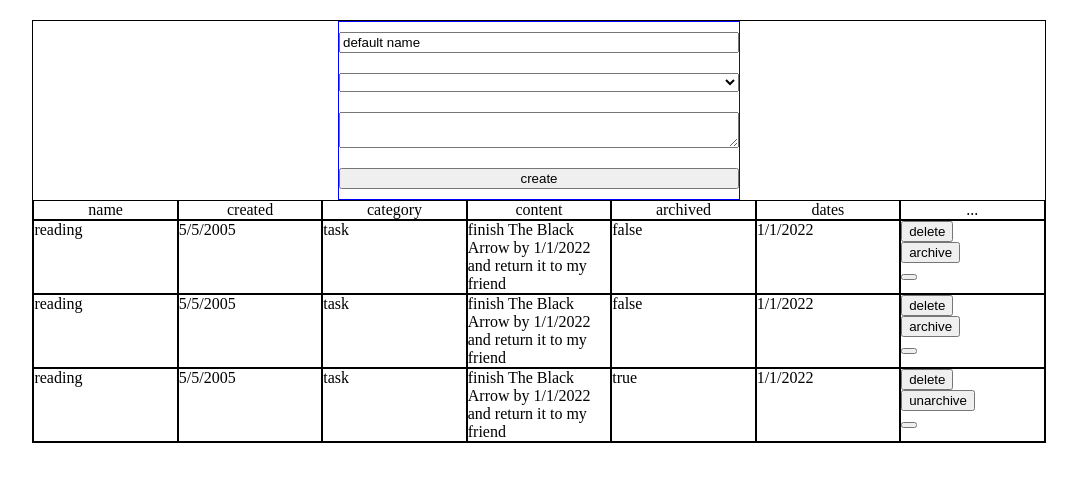
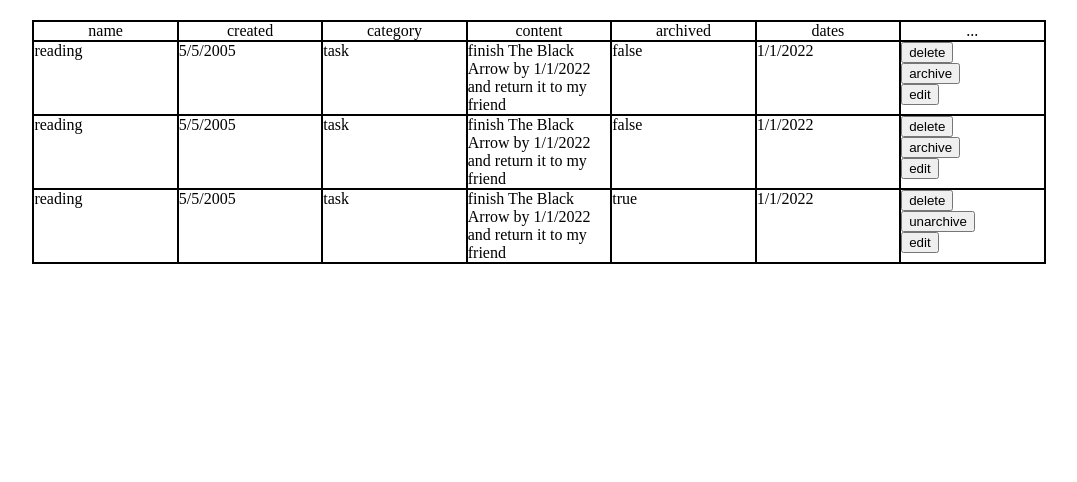
Before and after one commit to volodymyr-rutetskyi/radency, a React (Create React App) app in the folder hometask2/: page / in a window 1280 px wide. Shown: the top 482 px of the page, without its empty margins (101-1178 px from the left). Built offline with nearby package versions, Linux system fonts and the light colour scheme.

Commit message:
added note editing

```diff
--- a/hometask2/src/App.css
+++ b/hometask2/src/App.css
@@ -3,3 +3,6 @@
   width: 80%;
   margin: 20px auto;
 }
+.blurred {
+  filter: blur(1.5px);
+}
--- a/hometask2/src/components/noteForm/index.js
+++ b/hometask2/src/components/noteForm/index.js
@@ -3,52 +3,61 @@ import { connect } from "react-redux";
 import { createNote } from "../../redux/notes/noteActions";
 import "./noteForm.css";
 
-const NoteForm = ({ createNote }) => {
+const NoteForm = ({ handleNote, title, closeForm, note = {} }) => {
+  const categories = ["task", "idea", "random thought"];
+
   const [newNote, setNewNote] = useState({
-    name: "default name",
-    category: "",
-    content: "",
+    name: note.name ?? "",
+    category: note.category ?? categories[0],
+    content: note.content ?? "",
   });
 
   function changeInputHandler(event) {
     setNewNote((prev) => ({
-      ...{ prev },
+      ...prev,
       ...{ [event.target.name]: event.target.value },
     }));
   }
 
+  function saveNote(event) {
+    event.preventDefault();
+    handleNote({ ...note, ...newNote });
+    closeForm();
+  }
+
   return (
-    <form className="noteForm">
+    <div className="noteForm">
+      <form>
+        <h2>{title}</h2>
+        <label>note name:</label>
         <input
           type="name"
           name="name"
           value={newNote.name}
           onChange={changeInputHandler}
         />
+        <label>note category:</label>
         <select
           name="category"
           value={newNote.category}
           onChange={changeInputHandler}
-      ></select>
+        >
+          {categories.map((category) => (
+            <option key={category} value={category}>
+              {category}
+            </option>
+          ))}
+        </select>
+        <label>note content:</label>
         <textarea
           name="content"
           value={newNote.content}
           onChange={changeInputHandler}
         ></textarea>
-      <button
-        onClick={(event) => {
-          event.preventDefault();
-          createNote(newNote);
-        }}
-      >
-        create
-      </button>
+        <button onClick={saveNote}>save</button>
       </form>
+    </div>
   );
 };
 
-const mapDistapchToProps = (dispatch) => ({
-  createNote: (newNote) => dispatch(createNote(newNote)),
-});
-
-export default connect(null, mapDistapchToProps)(NoteForm);
+export default NoteForm;
--- a/hometask2/src/components/noteForm/noteForm.css
+++ b/hometask2/src/components/noteForm/noteForm.css
@@ -1,10 +1,24 @@
 .noteForm {
-    width: 400px;
-    border: 1px solid blue;
-    display: flex;
-    flex-direction: column;
-    margin: 0 auto;
+  background: seagreen;
+  position: absolute;
+  top: 100px;
+  left: 0;
+  right: 0;
+  margin: 0 auto 0 auto;
+  width: 300px;
+  z-index: 100;
+  padding: 10px;
+  box-sizing: border-box;
 }
-.noteForm>* {
-    margin: 10px 0;
+
+.noteForm form {
+  display: flex;
+  flex-direction: column;
+  text-align: start;
 }
+.noteForm h2 {
+  text-align: center;
+}
+.noteForm > * {
+  margin: 10px 0;
+}
--- a/hometask2/src/components/row/index.js
+++ b/hometask2/src/components/row/index.js
@@ -1,25 +1,32 @@
-import React from "react";
+import React, { useState } from "react";
 import { connect } from "react-redux";
-import { archiveNote, unarchiveNote } from "../../redux/notes/noteActions";
+import {
+  archiveNote,
+  editNote,
+  unarchiveNote,
+} from "../../redux/notes/noteActions";
 import ActionButton from "../actionButton.js";
+import NoteForm from "../noteForm";
 import "./row.css";
 
-const Row = ({ note, deleteNote, archiveNote, unarchiveNote , columnNames }) => {
+const Row = ({ note, deleteNote, archiveNote,editNote, unarchiveNote, columnNames }) => {
   const dates = note.content.match(/\d{1,2}\/\d{1,2}\/\d{4}/g);
+  const [noteFormOn, setNoteFormOn] = useState(false);
 
   const useArchiveBtnProps = (archived) => {
     return {
-      content: archived?'unarchive':'archive',
-      action: archived?unarchiveNote.bind(null, note.id):archiveNote.bind(null, note.id)
-    }
-  }
-
+      content: archived ? "unarchive" : "archive",
+      action: archived
+        ? unarchiveNote.bind(null, note.id)
+        : archiveNote.bind(null, note.id),
+    };
+  };
 
   return (
-    <div className="row" >
+    <div className="row">
       {columnNames.map(
         (cName, idx) =>
-          typeof(note[cName]) !== 'undefined' && (
+          typeof note[cName] !== "undefined" && (
             <div key={`${note.id}-${idx}`} className="cell">
               {note[cName].toString()}
             </div>
@@ -28,16 +35,31 @@ const Row = ({ note, deleteNote, archiveNote, unarchiveNote , columnNames }) =>
       <div className="cell">{dates}</div>
       <div className="cell">
         <button onClick={() => deleteNote(note.id)}>delete</button>
-        <ActionButton {...useArchiveBtnProps(note.archived)}/>
-        <button></button>
+        <ActionButton {...useArchiveBtnProps(note.archived)} />
+        <button
+          onClick={() => {
+            setNoteFormOn(true);
+          }}
+        >
+          edit
+        </button>
       </div>
+      {noteFormOn && (
+        <NoteForm
+          closeForm={setNoteFormOn.bind(false)}
+          handleNote={editNote}
+          title="edit note"
+          note={note}
+        />
+      )}
     </div>
   );
 };
 
-const mapDistapchToProps = dispatch => ({
+const mapDistapchToProps = (dispatch) => ({
   archiveNote: (id) => dispatch(archiveNote(id)),
-  unarchiveNote: (id) => dispatch(unarchiveNote(id))
-})
+  unarchiveNote: (id) => dispatch(unarchiveNote(id)),
+  editNote: (note) => dispatch(editNote(note)),
+});
 
 export default connect(null, mapDistapchToProps)(Row);
--- a/hometask2/src/components/table/index.js
+++ b/hometask2/src/components/table/index.js
@@ -3,11 +3,13 @@ import { connect } from "react-redux";
 import { deleteNote } from "../../redux/notes/noteActions";
 import Row from "../row";
 import './table.css'
+import '../../App.css'
 
 const Table = ({ notes, deleteNote }) => {
   const tableHeadElements = ['name', 'created', 'category', 'content', 'archived', 'dates', '...']
+
   return (
-    <div className="table">
+    <div className={'table'}>
       <div className="tableHead">
         {tableHeadElements.map(el => <div key={el}>{el}</div>)}
       </div>
--- a/hometask2/src/pages/home/Home.js
+++ b/hometask2/src/pages/home/Home.js
@@ -1,11 +1,9 @@
-import React from "react";
-import Table from '../../components/table'
-import NoteForm from "../../components/noteForm";
+import React, { useState } from "react";
+import Table from "../../components/table";
 
 export default function () {
   return (
     <div id="homePage">
-      <NoteForm />
       <Table />
     </div>
   );
--- a/hometask2/src/redux/notes/noteActions.js
+++ b/hometask2/src/redux/notes/noteActions.js
@@ -1,4 +1,10 @@
-import { CREATE_NOTE, DELETE_NOTE, ARCHIVE_NOTE, UNARCHIVE_NOTE } from "../types";
+import {
+  CREATE_NOTE,
+  DELETE_NOTE,
+  ARCHIVE_NOTE,
+  UNARCHIVE_NOTE,
+  EDIT_NOTE,
+} from "../types";
 
 export function deleteNote(id) {
   return {
@@ -35,3 +41,10 @@ export function unarchiveNote(id) {
     },
   };
 }
+
+export function editNote(note) {
+  return {
+    type: EDIT_NOTE,
+    payload: { ...note },
+  };
+}
--- a/hometask2/src/redux/notes/notesReducer.js
+++ b/hometask2/src/redux/notes/notesReducer.js
@@ -2,6 +2,7 @@ import {
   ARCHIVE_NOTE,
   CREATE_NOTE,
   DELETE_NOTE,
+  EDIT_NOTE,
   UNARCHIVE_NOTE,
 } from "../types";
 import initialNotesState from "./initialNotesState";
@@ -17,9 +18,10 @@ export function notesReducer(state = { list: initialNotesState }, action) {
       const newNote = {
         id: Math.random() * Date.now(),
         ...action.payload,
+        archived: false,
         created: new Date().toISOString().substring(0, 10),
       };
-      return { ...state, list: [newNote, ...state.list] };
+      return { ...state, list: [...state.list, newNote] };
     case ARCHIVE_NOTE:
       return {
         ...state,
@@ -34,6 +36,14 @@ export function notesReducer(state = { list: initialNotesState }, action) {
           note.id === action.payload.id ? { ...note, archived: false } : note
         ),
       };
+    case EDIT_NOTE:
+      console.log(action.payload)
+      return {
+        ...state,
+        list: state.list.map((note) => {
+          return note.id === action.payload.id ? { ...action.payload } : note;
+        }),
+      };
     default:
       return state;
   }
--- a/hometask2/src/redux/types.js
+++ b/hometask2/src/redux/types.js
@@ -2,3 +2,4 @@ export const CREATE_NOTE = "NOTES/CREATE_NOTE";
 export const DELETE_NOTE = "NOTES/DELETE_NOTE";
 export const ARCHIVE_NOTE = "NOTES/ARCHIVE_NOTE";
 export const UNARCHIVE_NOTE = "NOTES/UNARCHIVE_NOTE";
+export const EDIT_NOTE = "NOTES/EDIT_NOTE";
```
Lines whose indentation alone changed are shown as unchanged.
